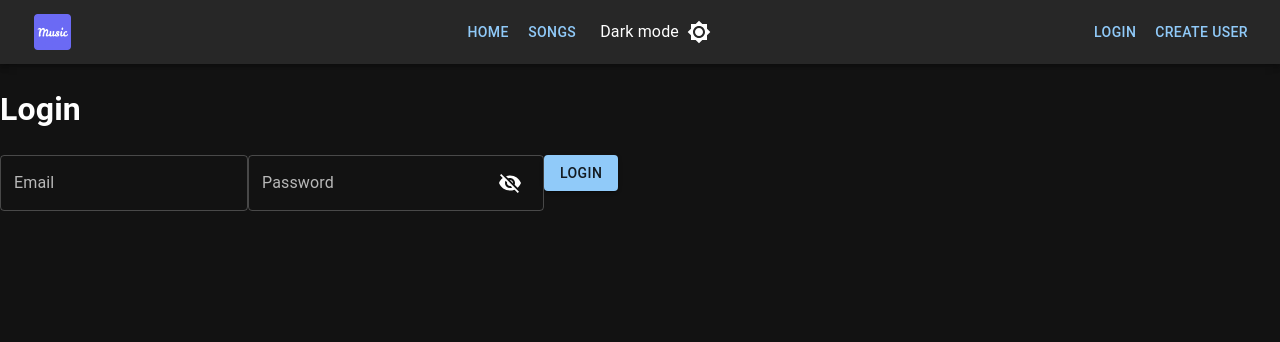
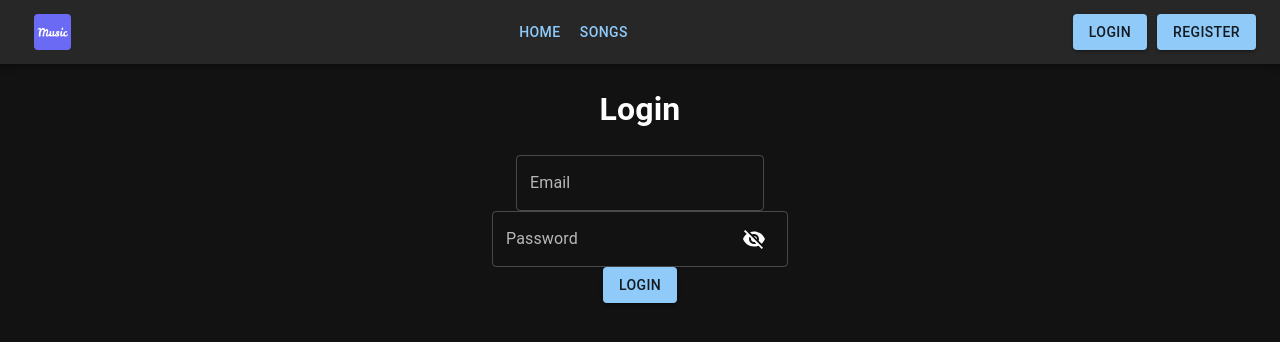
Before and after one commit to VinMeld/Music-Webapp, a React (Create React App) app in the folder frontend/: page /login in a window 1280 px wide. Shown: the top 342 px of the page. Built offline with nearby package versions, Linux system fonts and the light colour scheme.

Commit message:
Changed login page

```diff
--- a/frontend/src/components/Drawer.js
+++ b/frontend/src/components/Drawer.js
@@ -5,16 +5,19 @@ import {
   List,
   ListItem,
   ListItemText,
-  Button
+  Button,
+  ListItemIcon
 } from "@mui/material";
+import {useNavigate} from "react-router-dom";
 import {useSelector } from 'react-redux';
 import { Link } from "react-router-dom";
 import MenuIcon from "@mui/icons-material/Menu";
-
+import logo from "../images/logo.png";
 
 function DrawerComponent() {
   const [openDrawer, setOpenDrawer] = useState(false);
   const {user} = useSelector(state => state.auth);
+  const navigate = useNavigate();
   return (
     <>
       <Drawer
@@ -23,6 +26,7 @@ function DrawerComponent() {
       >
         <List>
          <ListItem onClick={() => setOpenDrawer(false)}>
+
             <ListItemText>
               <Link to="/">
               <Button>
--- a/frontend/src/components/Login.js
+++ b/frontend/src/components/Login.js
@@ -33,7 +33,7 @@ export const Login = () => {
         return <CircularProgress />;
     }
     return(
-        <div>
+        <div style={{display: 'flex', flexDirection: 'column', alignItems: 'center'}}>
             <h1>Login</h1>
             <FormControl>
                 <InputLabel htmlFor="email">Email</InputLabel>
--- a/frontend/src/components/Navbar.js
+++ b/frontend/src/components/Navbar.js
@@ -30,6 +30,7 @@ const registerStuff = {
   display: 'flex',
   alignItems: 'center',
   justifyContent: 'flex-end',
+  marginLeft: 10,
 }
 // mainLinks in the center
 const mainLinks ={
@@ -60,7 +61,10 @@ const mainLinks ={
           ) : (
 
             <div style={navbar}>
-            <img src={logo} style={{width: "3%", height: "3%", margin: 10}}alt="music" />
+
+            <img onClick={() => {
+              navigate("/");
+            }} src={logo} style={{width: "3%", height: "3%", margin: 10}}alt="music" />
             <div style={mainLinks}>
               <Link to="/">
               <Button>Home</Button>
@@ -75,7 +79,7 @@ const mainLinks ={
                 <Button>Songs</Button>
               </Link>
 
-              <FormControlLabel
+             {/* <FormControlLabel
               label= {theme.palette.mode === "dark" ? "Dark mode" : "Light mode"}
               control={
                 <IconButton onClick={() => changeTheme()}>
@@ -83,7 +87,7 @@ const mainLinks ={
                 </IconButton>
               }
               labelPlacement="start"
-            />
+            />*/}
             </div>
             <div style={registerStuff}>
             {user ? (
@@ -100,10 +104,10 @@ const mainLinks ={
 
             ) : (<div>
               <Link to="/login" >
-                <Button>Login</Button>
+                <Button variant="contained">Login</Button>
               </Link>
               <Link to="/createuser" >
-                <Button>Create User</Button>
+                <Button variant="contained" style={{marginLeft: 10}}>Register</Button>
               </Link>
               </div>
               )
--- a/frontend/src/components/Register.js
+++ b/frontend/src/components/Register.js
@@ -69,7 +69,7 @@ export const CreateUser = () => {
         }
     }
     return(
-        <div>
+        <div style={{display: 'flex', alignItems: 'center', flexDirection: 'column'}}>
             <h1>Register</h1>
             <FormControl>
                 <InputLabel htmlFor="email">Email</InputLabel>
@@ -133,7 +133,7 @@ export const CreateUser = () => {
                 }}
                 />
             </FormControl>
-            <Button variant="contained" color="primary" onClick={() => {
+            <Button style={{marginTop: 10}} variant="contained" color="primary" onClick={() => {
                 if (password === confirmPassword){
                     registerUserAndCheckFields(email, password, username);
 
```
